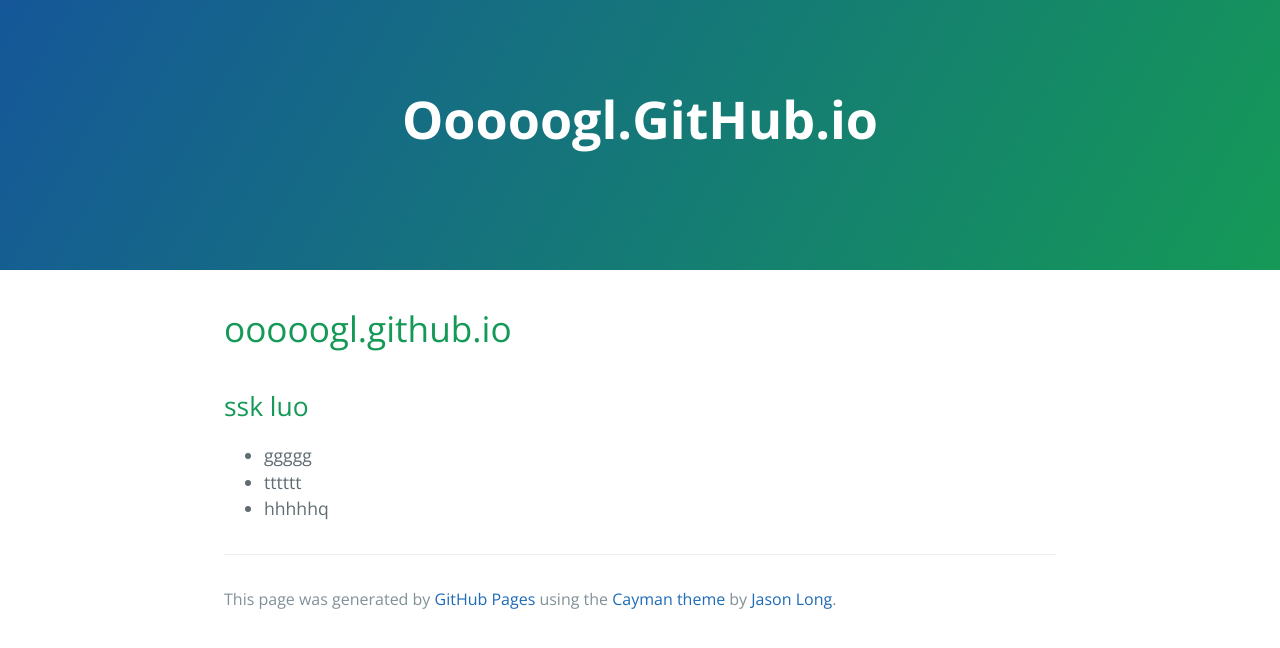
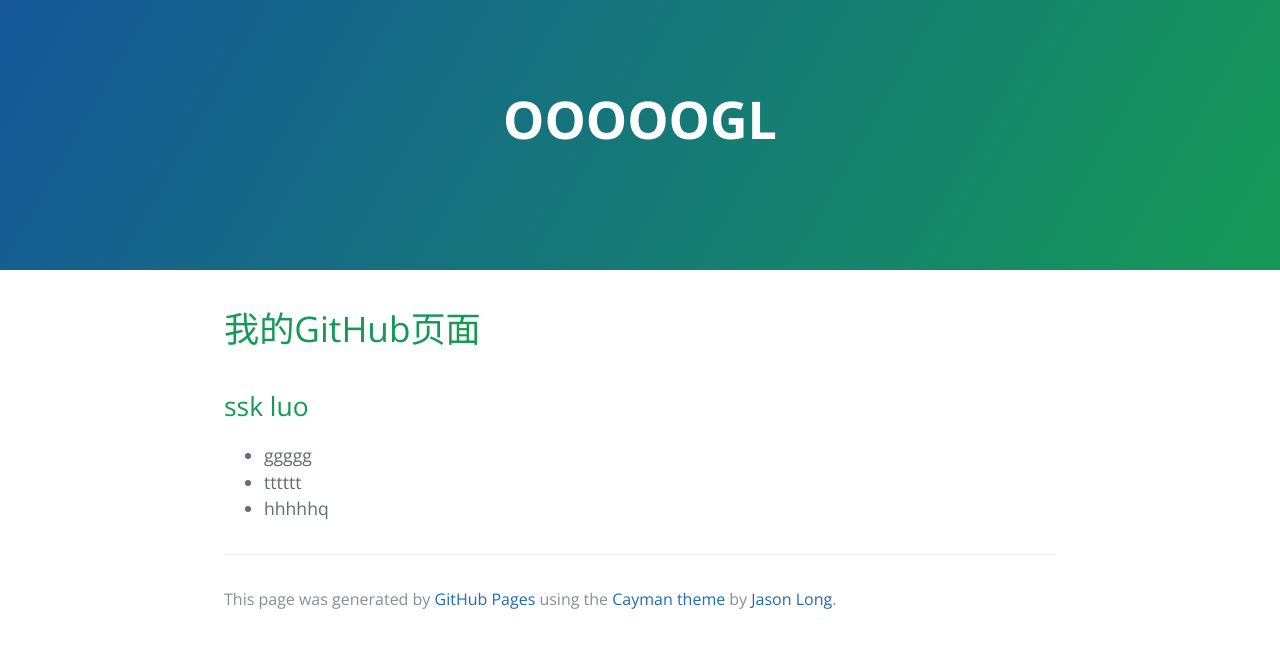
Before and after one commit to ooooogl/ooooogl.github.io, a plain HTML site: page index.html in a window 1280 px wide. Drawn offline with nearby package versions, Linux system fonts and the light colour scheme.

Commit message:
Replace master branch with page content via GitHub

```diff
--- a/index.html
+++ b/index.html
@@ -2,7 +2,7 @@
 <html lang="en-us">
   <head>
     <meta charset="UTF-8">
-    <title>Ooooogl.GitHub.io by ooooogl</title>
+    <title>OOOOOGL by ooooogl</title>
     <meta name="viewport" content="width=device-width, initial-scale=1">
     <link rel="stylesheet" type="text/css" href="stylesheets/normalize.css" media="screen">
     <link href='https://fonts.googleapis.com/css?family=Open+Sans:400,700' rel='stylesheet' type='text/css'>
@@ -11,13 +11,13 @@
   </head>
   <body>
     <section class="page-header">
-      <h1 class="project-name">Ooooogl.GitHub.io</h1>
+      <h1 class="project-name">OOOOOGL</h1>
       <h2 class="project-tagline"></h2>
     </section>
 
     <section class="main-content">
       <h1>
-<a id="oooooglgithubio" class="anchor" href="#oooooglgithubio" aria-hidden="true"><span aria-hidden="true" class="octicon octicon-link"></span></a>ooooogl.github.io</h1>
+<a id="我的github页面" class="anchor" href="#%E6%88%91%E7%9A%84github%E9%A1%B5%E9%9D%A2" aria-hidden="true"><span aria-hidden="true" class="octicon octicon-link"></span></a>我的GitHub页面</h1>
 
 <h2>
 <a id="ssk-luo" class="anchor" href="#ssk-luo" aria-hidden="true"><span aria-hidden="true" class="octicon octicon-link"></span></a>ssk luo</h2>
--- a/params.json
+++ b/params.json
@@ -1 +1 @@
-{"name":"Ooooogl.GitHub.io","tagline":"","body":"# ooooogl.github.io\r\n## ssk luo\r\n\r\n* ggggg\r\n* tttttt\r\n* hhhhhq","google":"","note":"Don't delete this file! It's used internally to help with page regeneration."}
+{"name":"OOOOOGL","tagline":"","body":"# 我的GitHub页面\r\n## ssk luo\r\n\r\n* ggggg\r\n* tttttt\r\n* hhhhhq","google":"","note":"Don't delete this file! It's used internally to help with page regeneration."}
```
